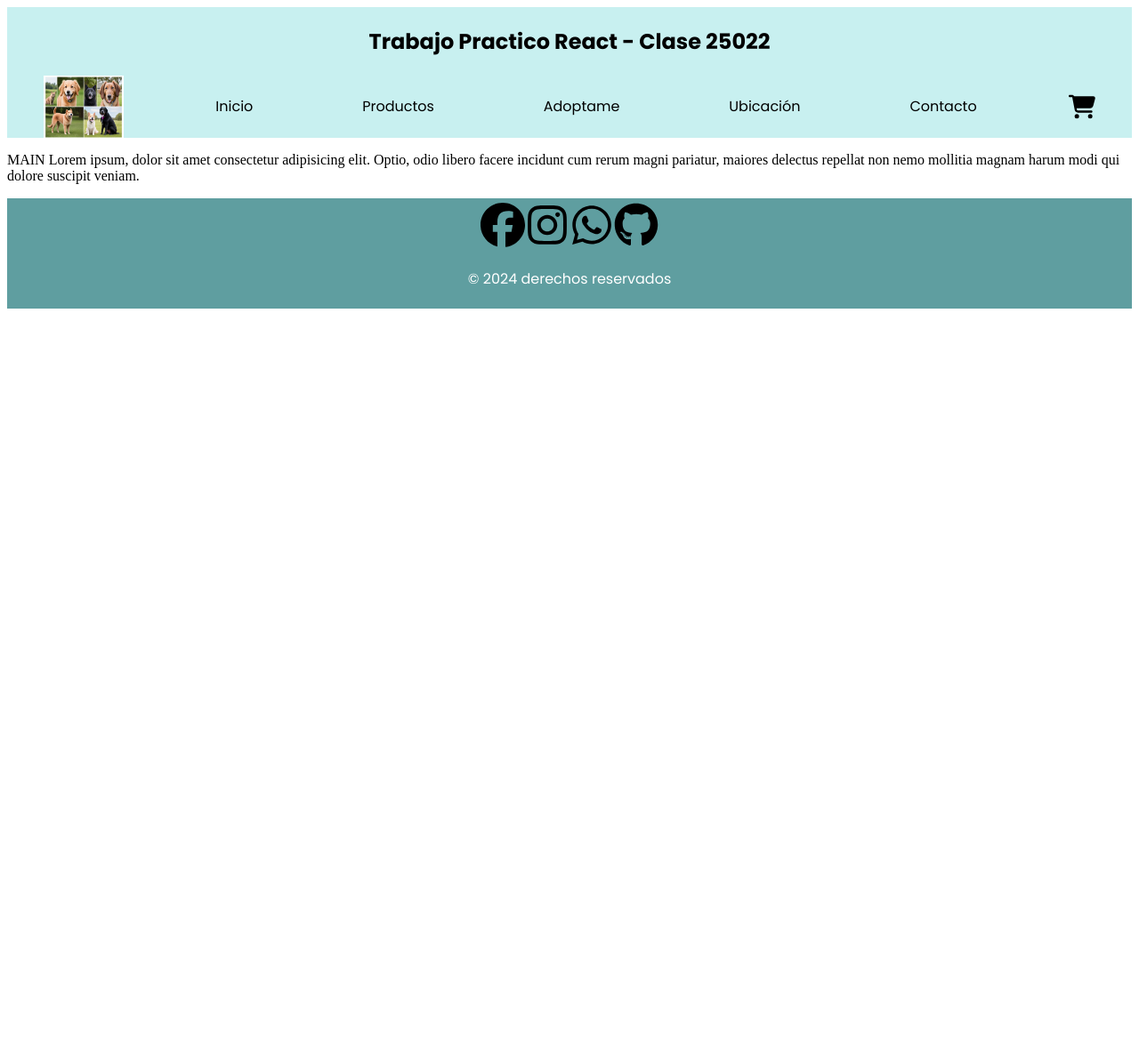
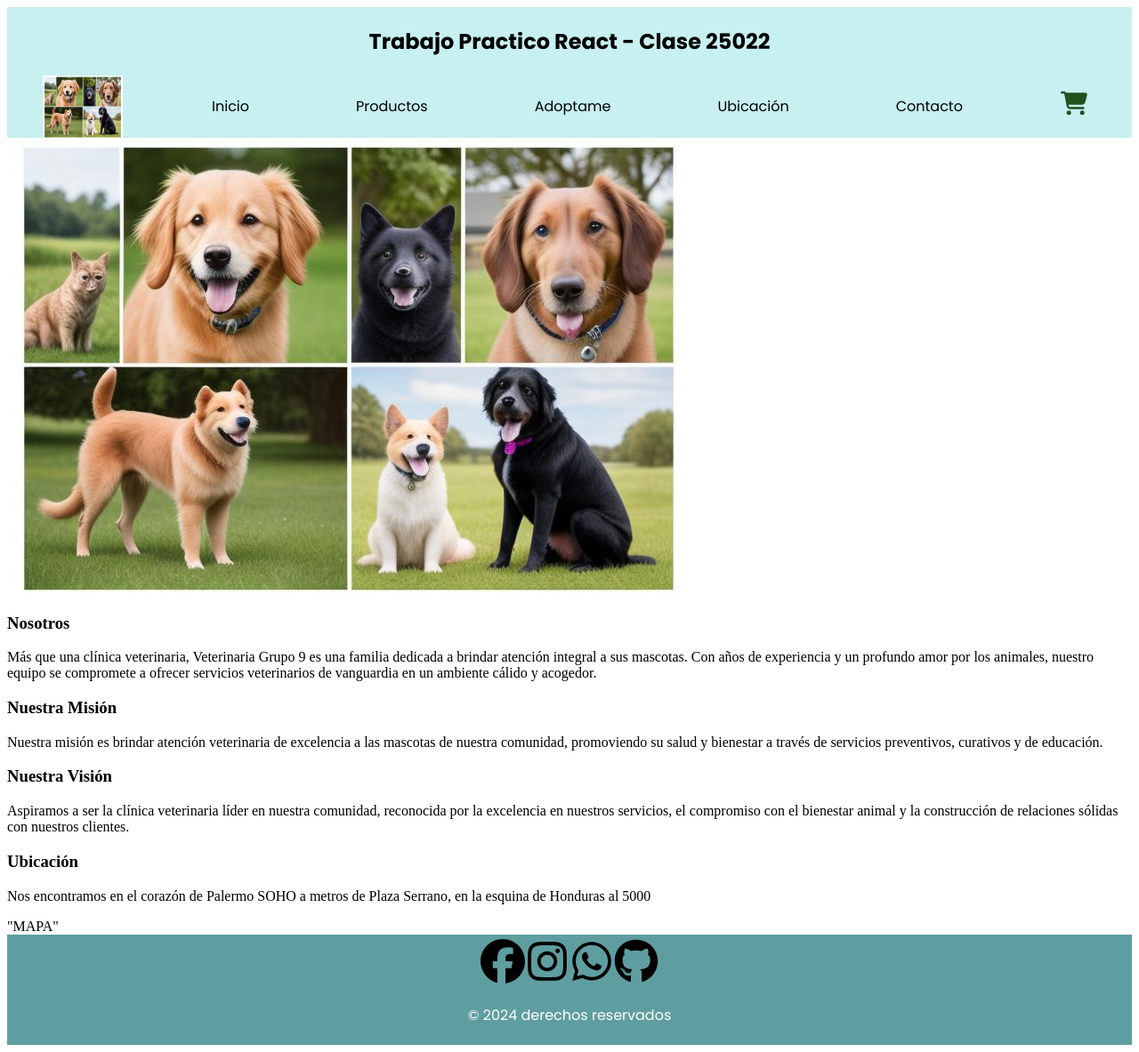
Before and after one commit to mwcastellan/tpo_react_fron, a React (Vite) app: page / in a window 1280 px wide. Shown: the whole page at 89% size. Before the commit the page ends 800 px from the top, so only its background shows below. Built offline with nearby package versions, Linux system fonts and the light colour scheme.

Commit message:
mwcastellan

```diff
--- a/index.html
+++ b/index.html
@@ -18,10 +18,5 @@
   <body>
     <div id="root"></div>
     <script type="module" src="/src/main.jsx"></script>
-    <script
-      src="https://cdn.jsdelivr.net/npm/bootstrap@5.2.3/dist/js/bootstrap.bundle.min.js"
-      integrity="sha384-kenU1KFdBIe4zVF0s0G1M5b4hcpxyD9F7jL+jjXkk+Q2h455rYXK/7HAuoJl+0I4"
-      crossorigin="anonymous"
-    ></script>
   </body>
 </html>
--- a/src/components/Main.jsx
+++ b/src/components/Main.jsx
@@ -1,15 +1,56 @@
 import React from "react";
+import carrusel1 from "../assets/img/carrusel1.png";
 
 const Main = () => {
   return (
-    <main class="main">
-      <p>
-        MAIN
-        Lorem ipsum, dolor sit amet consectetur adipisicing elit. Optio, odio
-        libero facere incidunt cum rerum magni pariatur, maiores delectus
-        repellat non nemo mollitia magnam harum modi qui dolore suscipit veniam.
-      </p>
-    </main>
+    <>
+      <div class="container-grid">
+        <main>
+          <div class="Carrusel">
+            <div class="carousel-item">
+              <img src={carrusel1} class="d-block mx-auto" alt="mascotas1" />
+            </div>
+          </div>
+        </main>
+        <aside>
+          <div class="aside">
+            <h3>Nosotros</h3>
+            <p>
+              Más que una clínica veterinaria, Veterinaria Grupo 9 es una
+              familia dedicada a brindar atención integral a sus mascotas. Con
+              años de experiencia y un profundo amor por los animales, nuestro
+              equipo se compromete a ofrecer servicios veterinarios de
+              vanguardia en un ambiente cálido y acogedor.
+            </p>
+            <h3>Nuestra Misión</h3>
+            <p>
+              Nuestra misión es brindar atención veterinaria de excelencia a las
+              mascotas de nuestra comunidad, promoviendo su salud y bienestar a
+              través de servicios preventivos, curativos y de educación.
+            </p>
+            <h3>Nuestra Visión</h3>
+            <p>
+              Aspiramos a ser la clínica veterinaria líder en nuestra comunidad,
+              reconocida por la excelencia en nuestros servicios, el compromiso
+              con el bienestar animal y la construcción de relaciones sólidas
+              con nuestros clientes.
+            </p>
+          </div>
+        </aside>
+        <div class="Ubicacion">
+          <h3>Ubicación</h3>
+
+          <div class="parrafo">
+            <p>
+              <i class="fa-solid fa-location-dot"></i> Nos encontramos en el
+              corazón de Palermo SOHO a metros de Plaza Serrano, en la esquina
+              de Honduras al 5000
+            </p>
+          </div>
+        </div>
+        <div class="mapa">"MAPA"</div>
+      </div>
+    </>
   );
 };
 
--- a/src/components/Nav.jsx
+++ b/src/components/Nav.jsx
@@ -1,6 +1,6 @@
 import React from "react";
 import Carrusel from "../assets/img/carrusel1.png";
-import Carrito from "../assets/img/cart-shopping-solid.svg"
+import Carrito from "../assets/img/cart-shopping-solid.svg";
 
 const Nav = () => {
   return (
@@ -24,7 +24,9 @@ const Nav = () => {
           <li>
             <a href="formulario.html">Contacto</a>
           </li>
-          <img src={Carrito} width="30" height="30" />
+          <li>
+            <img src={Carrito} width="30" height="30" />
+          </li>
         </ul>
       </nav>
     </>
--- a/src/components/style/Estilos.css
+++ b/src/components/style/Estilos.css
@@ -7,6 +7,9 @@
 }
 .header h2 {
   text-align: center;
+}
+.nav li:hover:not(.active) {
+  background-color: rgb(230, 215, 215);
 }
 
 .menu {
@@ -25,9 +28,6 @@
   padding: 10px;
 }
 
-.nav li:hover:not(.active) {
-  background-color: rgb(230, 215, 215);
-}
 .menu a {
   text-decoration: none;
   color:black;
--- a/src/layout/Home.jsx
+++ b/src/layout/Home.jsx
@@ -9,7 +9,7 @@ const Home = () => {
     <>
       <Header />
       <Nav />
-      <Main />
+      <Main/>
       <Footer />
     </>
   );
```
Also changed, not shown: src/assets/img/cart-shopping-solid.svg.
